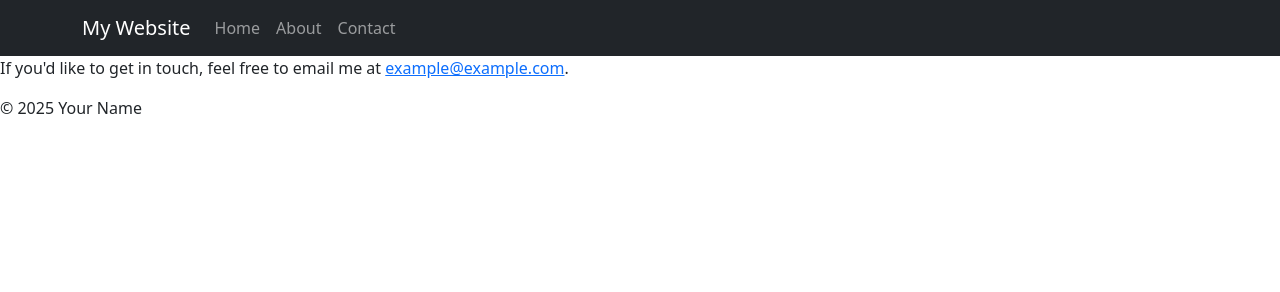
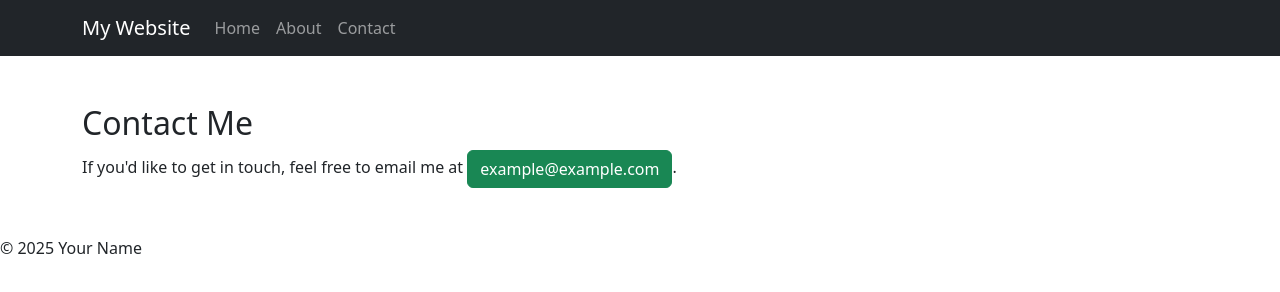
Before and after one commit to jeffgolet/Hello-World, a plain HTML site: page contact.html in a window 1280 px wide. Drawn offline with nearby package versions, Linux system fonts and the light colour scheme.

Commit message:
Update contact.html

```diff
--- a/contact.html
+++ b/contact.html
@@ -64,9 +64,13 @@
 
 
 <main>
+<main class="container my-5">
 
-<p>If you'd like to get in touch, feel free to email me at <a href="mailto:example@example.com">example@example.com</a>.</p>
+ <h2>Contact Me</h2>
 
+ <p>If you'd like to get in touch, feel free to email me at <a href="mailto:example@example.com" class="btn btn-success"
+
+>example@example.com</a>.</p>
 </main>
 
 
```
